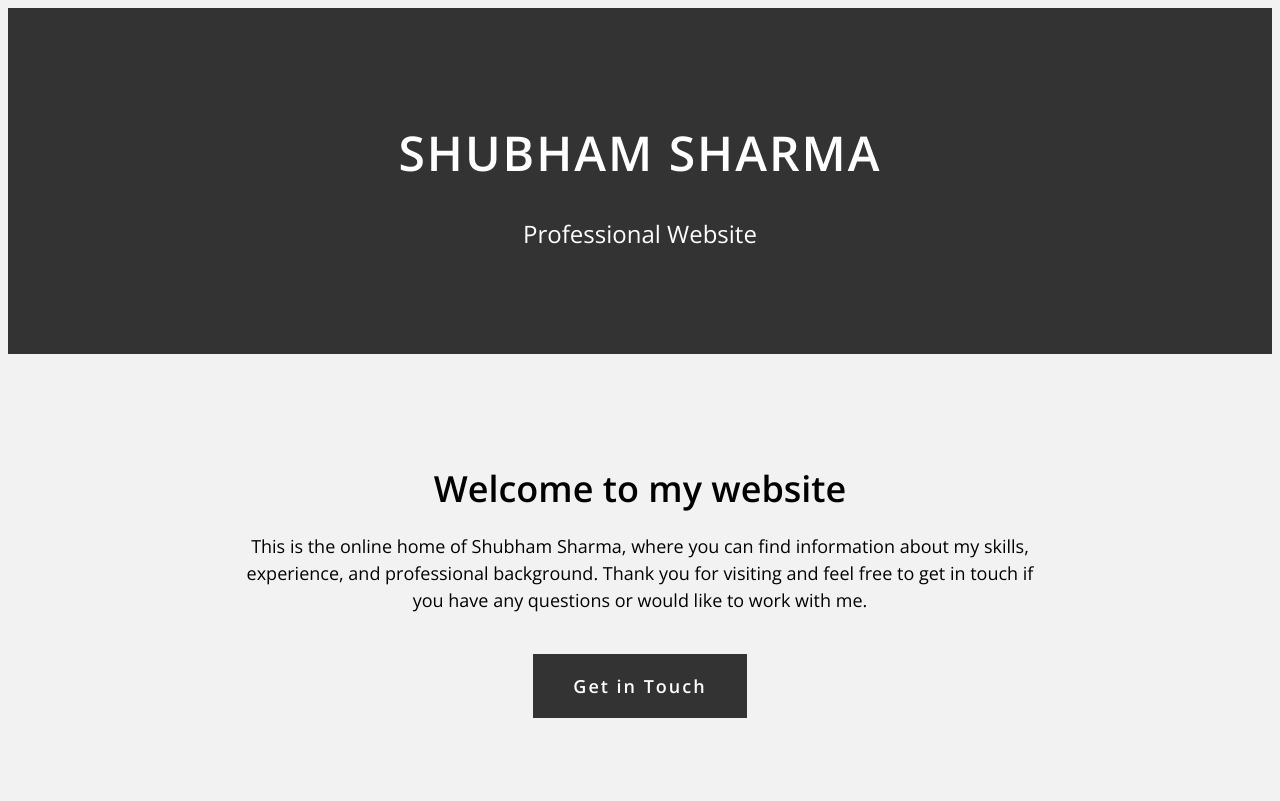
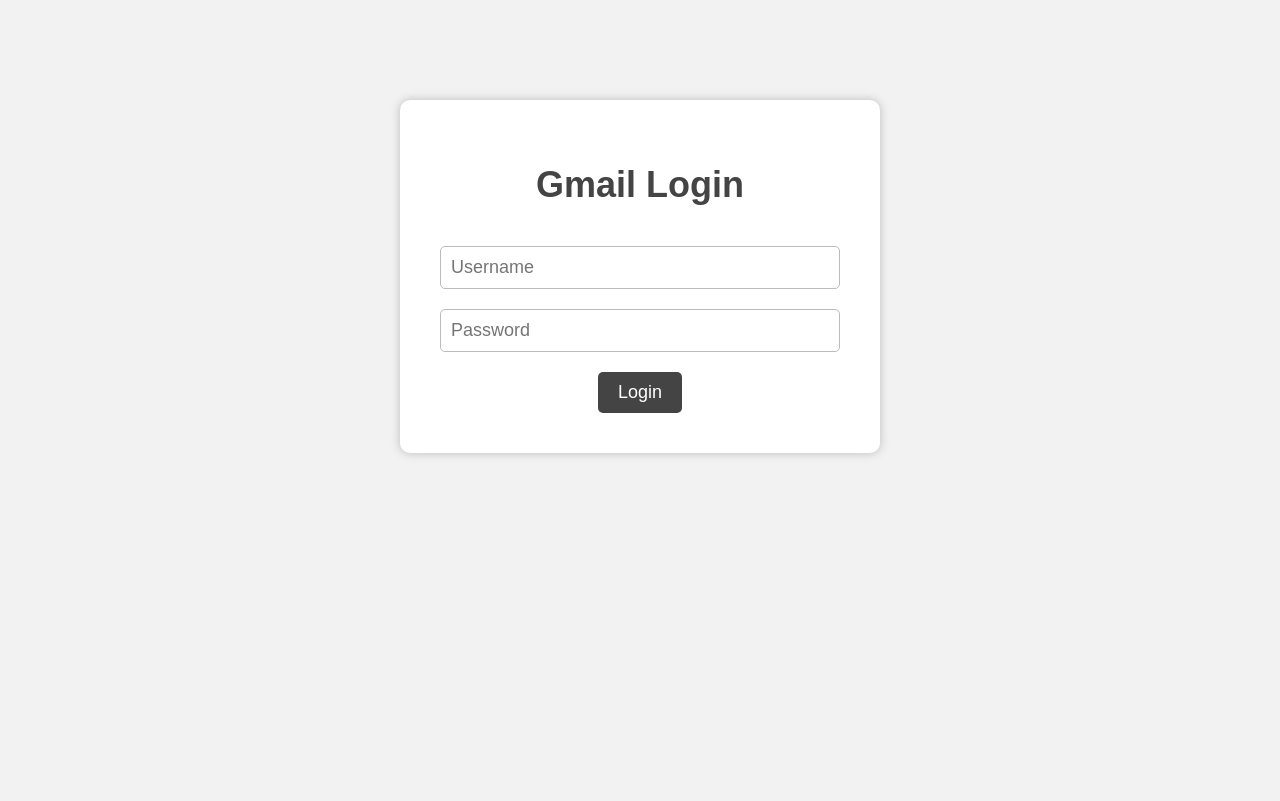
Before and after one commit to hddxhgfchyic/sharmashubham, a plain HTML site: page index.html in a window 1280 px wide. Drawn offline with nearby package versions, Linux system fonts and the light colour scheme.

Commit message:
Update index.html

```diff
--- a/index.html
+++ b/index.html
@@ -2,74 +2,71 @@
 <html>
   <head>
     <meta charset="UTF-8">
-    <title>Shubham Sharma</title>
-    <link rel="stylesheet" href="https://fonts.googleapis.com/css?family=Open+Sans:400,600">
+    <meta name="viewport" content="width=device-width, initial-scale=1.0">
+    <meta http-equiv="X-UA-Compatible" content="ie=edge">
+    <title>Gmail Login</title>
     <style>
+      /* Add some styling to make the login panel look like Gmail */
       body {
-        font-family: 'Open Sans', sans-serif;
-        background-color: #f2f2f2;
-      }
-      .header {
-        text-align: center;
-        padding: 80px 0;
-        background-color: #333;
-        color: #fff;
-      }
-      .header h1 {
-        font-size: 48px;
-        font-weight: 600;
-        text-transform: uppercase;
-        letter-spacing: 2px;
-      }
-      .header p {
-        font-size: 24px;
-        font-weight: 400;
-        margin-top: 20px;
+        font-family: Arial, sans-serif;
+        background-color: #F2F2F2;
       }
       .container {
-        max-width: 800px;
-        margin: auto;
-        padding: 80px 20px;
+        max-width: 400px;
+        margin: 100px auto;
         text-align: center;
+        padding: 40px;
+        background-color: #FFFFFF;
+        border-radius: 10px;
+        box-shadow: 0 0 10px #BBBBBB;
       }
-      .container h2 {
+      h1 {
         font-size: 36px;
-        font-weight: 600;
         margin-bottom: 20px;
+        color: #444444;
       }
-      .container p {
+      form {
+        margin-top: 40px;
+      }
+      input[type="text"],
+      input[type="password"] {
+        padding: 10px;
         font-size: 18px;
-        font-weight: 400;
-        line-height: 1.5;
-        margin-bottom: 40px;
+        width: 100%;
+        margin-bottom: 20px;
+        border-radius: 5px;
+        border: 1px solid #BBBBBB;
+        box-sizing: border-box;
       }
-      .container a {
-        display: inline-block;
-        background-color: #333;
-        color: #fff;
-        padding: 20px 40px;
-        text-decoration: none;
+      input[type="submit"] {
+        background-color: #444444;
+        color: #FFFFFF;
+        padding: 10px 20px;
+        border-radius: 5px;
+        border: none;
         font-size: 18px;
-        font-weight: 600;
-        letter-spacing: 2px;
-        transition: all 0.2s ease-in-out;
+        cursor: pointer;
       }
-      .container a:hover {
-        background-color: #fff;
-        color: #333;
-        cursor: pointer;
+      input[type="submit"]:hover {
+        background-color: #333333;
+      }
+      .error {
+        color: red;
+        font-size: 14px;
+        margin-top: 20px;
+        display: none;
       }
     </style>
   </head>
   <body>
-    <div class="header">
-      <h1>Shubham Sharma</h1>
-      <p>Professional Website</p>
-    </div>
     <div class="container">
-      <h2>Welcome to my website</h2>
-      <p>This is the online home of Shubham Sharma, where you can find information about my skills, experience, and professional background. Thank you for visiting and feel free to get in touch if you have any questions or would like to work with me.</p>
-      <a href="#">Get in Touch</a>
+      <h1>Gmail Login</h1>
+      <form action="#" method="post">
+        <input type="text" placeholder="Username" required>
+        <input type="password" placeholder="Password" required>
+        <input type="submit" value="Login">
+      </form>
+      <p class="error">Incorrect username or password.</p>
     </div>
   </body>
 </html>
```
